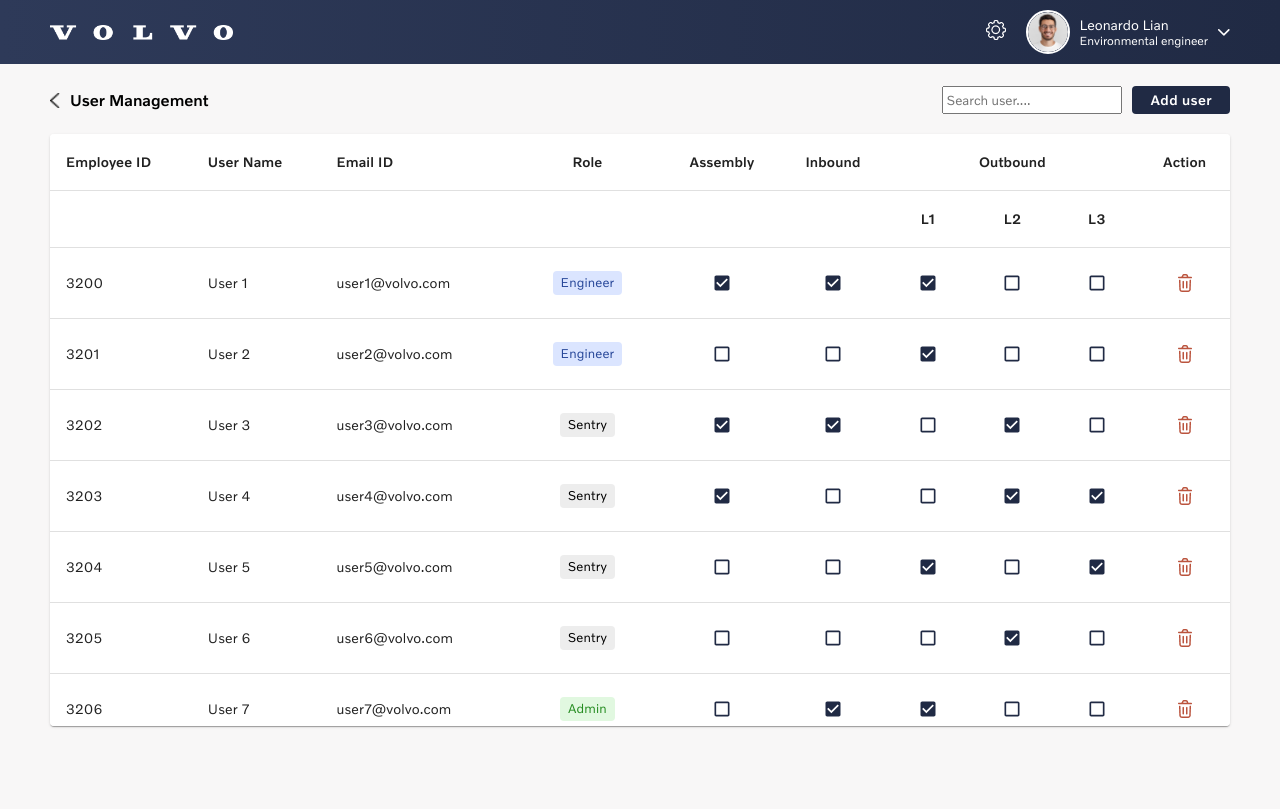
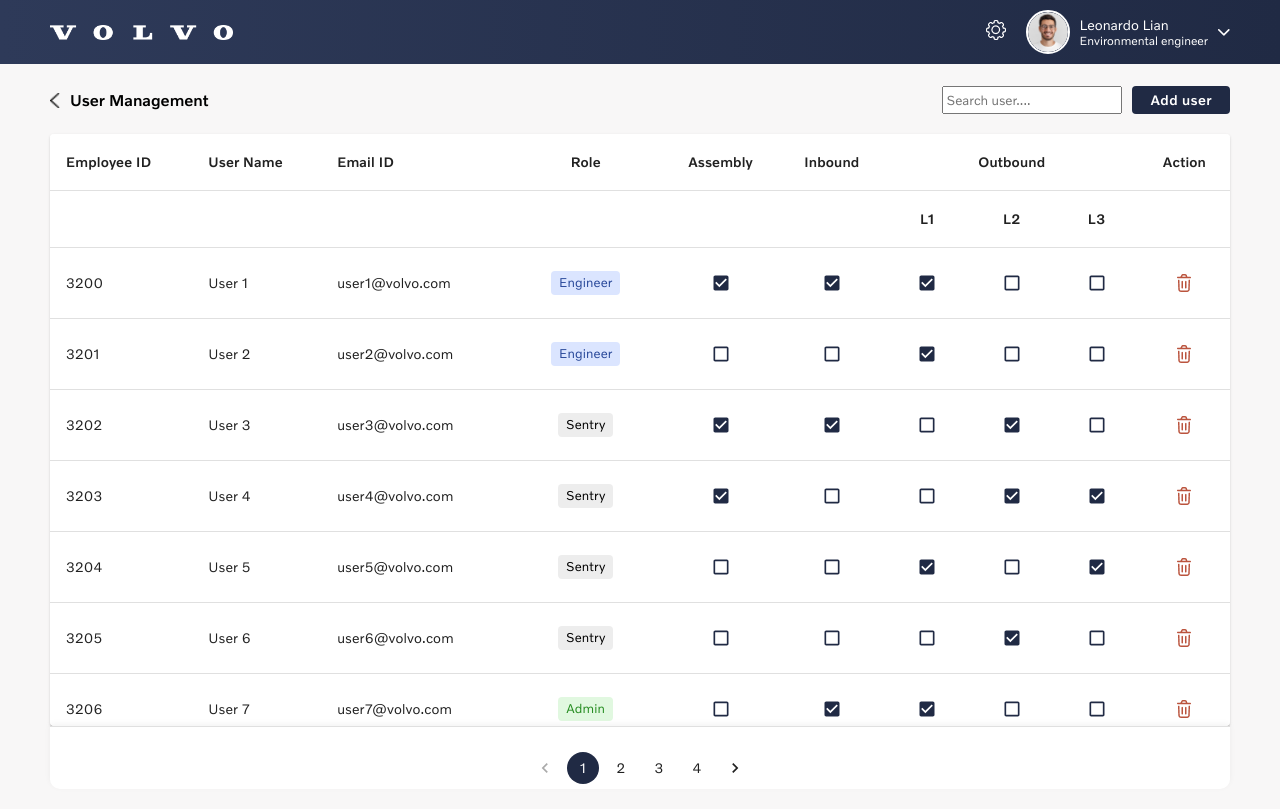
Before and after one commit to Sumukh-04/Volvo-Scrap-Management, a React (Vite) app: page /usermanagement in a window 1280 px wide. Built offline with nearby package versions, Linux system fonts and the light colour scheme.

Commit message:
Filter integration for stats and pagination

```diff
--- a/src/Common/DashboardComponents/NavBar.tsx
+++ b/src/Common/DashboardComponents/NavBar.tsx
@@ -28,6 +28,7 @@ export default function NavBar({
         src={logo}
         alt="Volvo Logo"
         className="logo-img"
+        onClick={()=> handleNavigation("/")}
       />
 
       <div className="right-section">
--- a/src/Common/DashboardComponents/ScrapCard.tsx
+++ b/src/Common/DashboardComponents/ScrapCard.tsx
@@ -21,7 +21,7 @@ export type ScrapStatus =
   | "Sent For Approval"
   | "Resubmitted"
   | "Pending by Finance Team"
-  | "Challan Generated";
+  | "Chalan Generated";
 
 export type ScrapMode =
   | "inbound"
--- a/src/Common/DashboardComponents/ScrapGrid.tsx
+++ b/src/Common/DashboardComponents/ScrapGrid.tsx
@@ -2,6 +2,7 @@ import { useState, useEffect } from "react"
 import ScrapCard from "./ScrapCard"
 import ScrapCardSkeleton from "../Components/Skeleton/skeleton"
 import type { ScrapItem, ScrapMode } from "./ScrapCard"
+import Pagination from "@mui/material/Pagination"
 
 type Props = {
   filter: string
@@ -32,28 +33,39 @@ const data: ScrapItem[] = [
 export default function ScrapGrid({ filter, mode = "inbound" }: Props) {
 
   const [loading, setLoading] = useState(true)
+  const [page, setPage] = useState(1)
+
+  const itemPerpage = 12
 
   useEffect(() => {
     const timer = setTimeout(() => setLoading(false), 2500)
     return () => clearTimeout(timer)
   }, [])
+  useEffect(() => {
+  setPage(1)
+}, [filter])
 
   const filteredData =
-    filter === "All Scrap"
+    filter === "all"
       ? data
       : data.filter(
           (item) =>
             item.status.toLowerCase() === filter.toLowerCase()
         )
 
+  // Pagination Logic
+  const startIndex = (page - 1) * itemPerpage
+  const paginatedData = filteredData.slice(startIndex, startIndex + itemPerpage)
+
   return (
+    <>
       <div className="scrap-grid">
 
         {loading
           ? Array.from({ length: 18 }).map((_, i) => (
               <ScrapCardSkeleton key={i} />
             ))
-        : filteredData.map((item) => (
+          : paginatedData.map((item) => (
               <ScrapCard
                 key={item.id}
                 item={item}
@@ -62,5 +74,16 @@ export default function ScrapGrid({ filter, mode = "inbound" }: Props) {
             ))}
 
       </div>
+
+      {!loading && (
+        <div style={{ display: "flex", justifyContent: "center", marginTop: "20px" }}>
+          <Pagination
+            count={Math.ceil(filteredData.length / itemPerpage)}
+            page={page}
+            onChange={(e, value) => setPage(value)}
+          />
+        </div>
+      )}
+    </>
   )
 }
--- a/src/Modules/AdminDashboard/AdminPages/AdminInbound.tsx
+++ b/src/Modules/AdminDashboard/AdminPages/AdminInbound.tsx
@@ -1,5 +1,7 @@
+import { useState, useEffect } from "react"
 import ScrapCard, { ScrapItem } from "../../../Common/DashboardComponents/ScrapCard"
 import ScrapCardSkeleton from "../../../Common/Components/Skeleton/skeleton"
+import Pagination from "@mui/material/Pagination"
 
 type AdminInboundProps = {
   data: ScrapItem[]
@@ -7,6 +9,19 @@ type AdminInboundProps = {
 }
 
 export default function AdminInbound({ data, loading = false }: AdminInboundProps) {
+
+  const [page, setPage] = useState(1)
+
+  const itemsPerPage = 12
+
+  // pagination logic
+  const startIndex = (page - 1) * itemsPerPage
+  const paginatedData = data.slice(startIndex, startIndex + itemsPerPage)
+
+  // reset page when data changes
+  useEffect(() => {
+    setPage(1)
+  }, [data])
 
   return (
     <>
@@ -18,7 +33,7 @@ export default function AdminInbound({ data, loading = false }: AdminInboundProp
                 <ScrapCardSkeleton />
               </div>
             ))
-          : data.map((item) => (
+          : paginatedData.map((item) => (
               <div className="admin-inbound-card" key={item.id}>
                 <ScrapCard
                   item={item}
@@ -28,6 +43,16 @@ export default function AdminInbound({ data, loading = false }: AdminInboundProp
             ))}
 
       </div>
+
+      {!loading && (
+        <div style={{ display: "flex", justifyContent: "center", marginTop: "20px" }}>
+          <Pagination
+            count={Math.ceil(data.length / itemsPerPage)}
+            page={page}
+            onChange={(e, value) => setPage(value)}
+          />
+        </div>
+      )}
     </>
   )
 }
--- a/src/Modules/AdminDashboard/AdminPages/AdminOutbound.tsx
+++ b/src/Modules/AdminDashboard/AdminPages/AdminOutbound.tsx
@@ -1,6 +1,8 @@
+import { useState, useEffect } from "react";
 import { ScrapItem } from "../../../Common/DashboardComponents/ScrapCard";
 import AdminOutboundCard from "../AdminComponents/AdminOutboundCard";
 import ScrapCardSkeleton from "../../../Common/Components/Skeleton/skeleton";
+import Pagination from "@mui/material/Pagination";
 
 type AdminOutboundProps = {
   data: ScrapItem[];
@@ -8,7 +10,19 @@ type AdminOutboundProps = {
 };
 
 export default function AdminOutbound({ data, loading }: AdminOutboundProps) {
+
+  const [page, setPage] = useState(1);
+  const itemsPerPage = 6;
+
+  const startIndex = (page - 1) * itemsPerPage;
+  const paginatedData = data.slice(startIndex, startIndex + itemsPerPage);
+
+  useEffect(() => {
+    setPage(1);
+  }, [data]);
+
   return (
+    <>
       <div className="scrap-grid admin-outbound-grid">
 
         {loading
@@ -17,10 +31,21 @@ export default function AdminOutbound({ data, loading }: AdminOutboundProps) {
                 <ScrapCardSkeleton />
               </div>
             ))
-        : data.map((item) => (
+          : paginatedData.map((item) => (
               <AdminOutboundCard key={item.id} item={item} />
             ))}
 
       </div>
+
+      {!loading && (
+        <div style={{ display: "flex", justifyContent: "center", marginTop: "20px" }}>
+          <Pagination
+            count={Math.ceil(data.length / itemsPerPage)}
+            page={page}
+            onChange={(e, value) => setPage(value)}
+          />
+        </div>
+      )}
+    </>
   );
 }
--- a/src/Modules/AdminDashboard/AdminPages/Usermanagement.tsx
+++ b/src/Modules/AdminDashboard/AdminPages/Usermanagement.tsx
@@ -8,13 +8,14 @@ import {
   Checkbox,
   Chip,
   IconButton,
-  Paper
+  Paper,
+  Pagination
 } from "@mui/material";
 
 import Delete from "../../../assets/image-assets/bin_delete.png";
 import AppButton from "../../../Common/Components/UI/ButtonUI";
 import backArrow from "../../../assets/image-assets/Back_Arrow.png";
-import { useState } from "react";
+import { useState, useEffect } from "react";
 
 type User = {
   id: number;
@@ -63,6 +64,7 @@ const getRoleColors = (role: string) => {
       return { bg: "#e0e0e0", text: "#000" };
   }
 };
+
 const stickyTopRow = {
   position: "sticky",
   top: 0,
@@ -79,7 +81,12 @@ const stickySecondRow = {
 };
 
 export default function UserManagement() {
+
   const [users, setUsers] = useState<User[]>(generateUsers(40));
+
+  // pagination state
+  const [page, setPage] = useState(1);
+  const rowsPerPage = 10;
 
   const handleCheckboxChange = (id: number, field: keyof User) => {
     setUsers((prev) =>
@@ -93,8 +100,16 @@ export default function UserManagement() {
     setUsers((prev) => prev.filter((user) => user.id !== id));
   };
 
+  const startIndex = (page - 1) * rowsPerPage;
+  const paginatedUsers = users.slice(startIndex, startIndex + rowsPerPage);
+
+  useEffect(() => {
+    setPage(1);
+  }, [users]);
+
   return (
     <Box>
+
       {/* Header */}
       <div className="User-task">
         <div className="left-user-main">
@@ -130,7 +145,9 @@ export default function UserManagement() {
           overflow: "auto"
         }}
       >
+
         <Table stickyHeader>
+
           <TableHead>
 
             <TableRow>
@@ -146,7 +163,6 @@ export default function UserManagement() {
               <TableCell sx={stickyTopRow} align="center">Action</TableCell>
             </TableRow>
 
-
             <TableRow>
               <TableCell sx={stickySecondRow} />
               <TableCell sx={stickySecondRow} />
@@ -159,10 +175,14 @@ export default function UserManagement() {
               <TableCell sx={stickySecondRow} align="center">L3</TableCell>
               <TableCell sx={stickySecondRow} />
             </TableRow>
+
           </TableHead>
+
           <TableBody>
-            {users.map((user) => (
+
+            {paginatedUsers.map((user) => (
               <TableRow key={user.id} hover>
+
                 <TableCell>{user.id}</TableCell>
                 <TableCell>{user.name}</TableCell>
                 <TableCell>{user.email}</TableCell>
@@ -208,7 +228,6 @@ export default function UserManagement() {
                   />
                 </TableCell>
 
-                {/* Outbound L1 */}
                 <TableCell align="center">
                   <Checkbox
                     checked={user.l1}
@@ -221,7 +240,6 @@ export default function UserManagement() {
                   />
                 </TableCell>
 
-                {/* Outbound L2 */}
                 <TableCell align="center">
                   <Checkbox
                     checked={user.l2}
@@ -234,7 +252,6 @@ export default function UserManagement() {
                   />
                 </TableCell>
 
-                {/* Outbound L3 */}
                 <TableCell align="center">
                   <Checkbox
                     checked={user.l3}
@@ -247,7 +264,6 @@ export default function UserManagement() {
                   />
                 </TableCell>
 
-                {/* Delete */}
                 <TableCell align="center">
                   <IconButton onClick={() => handleDelete(user.id)}>
                     <img
@@ -261,11 +277,38 @@ export default function UserManagement() {
                     />
                   </IconButton>
                 </TableCell>
+
               </TableRow>
             ))}
+
           </TableBody>
         </Table>
       </Paper>
+
+      {/* Pagination */}
+      <Box
+  sx={{
+    position: "sticky",
+    bottom: 0,
+    background: "#fff",
+    display: "flex",
+    justifyContent: "center",
+    alignItems: "center",
+    padding: "5px 0",
+    borderTop: "1px solid #e0e0e0",
+    zIndex: 5,
+    borderBottomLeftRadius:"10px",
+    borderBottomRightRadius:"10px",
+    boxShadow: "0 -2px 6px rgba(0,0,0,0.05)"
+  }}
+>
+  <Pagination
+    count={Math.ceil(users.length / rowsPerPage)}
+    page={page}
+    onChange={(e, value) => setPage(value)}
+  />
+</Box>
+
     </Box>
   );
 }
--- a/src/Modules/Pwa1/InboundPages/Inbound.tsx
+++ b/src/Modules/Pwa1/InboundPages/Inbound.tsx
@@ -7,7 +7,7 @@ import SyncButton from "../../../Common/Components/UI/SyncButton"
 
 export default function Inbound() {
 
-  const [filter, setFilter] = useState("All Scrap")
+  const [filter, setFilter] = useState("all")
 
   return (
     <AppLayout
--- a/src/Modules/Pwa2/OutboundComponents/GridData/OutboundGrid.tsx
+++ b/src/Modules/Pwa2/OutboundComponents/GridData/OutboundGrid.tsx
@@ -5,6 +5,7 @@ import ScrapCard, {
 } from "../../../../Common/DashboardComponents/ScrapCard";
 import OutboundModal from "../../OutboundComponents/Create/OutboundModal";
 import ScrapCardSkeleton from "../../../../Common/Components/Skeleton/skeleton";
+import { Pagination } from "@mui/material";
 
 type Props = {
   filter: string;
@@ -15,6 +16,9 @@ export default function OutboundGrid({ filter }: Props) {
     useState<ScrapItem | null>(null);
 
   const [loading, setLoading] = useState(true);
+  const [page, setpage] = useState(1);
+
+  const itemPerpage = 12;
 
   useEffect(() => {
     const timer = setTimeout(() => {
@@ -24,13 +28,24 @@ export default function OutboundGrid({ filter }: Props) {
     return () => clearTimeout(timer);
   }, []);
 
+  // ✅ Reset page when filter changes
+  useEffect(() => {
+    setpage(1);
+  }, [filter]);
+
   const filteredData =
-    filter === "All Scrap"
+    filter === "all"
       ? OutboundGridData
       : OutboundGridData.filter(
           (item) =>
             item.status.toLowerCase() === filter.toLowerCase()
         );
+
+  const startIndex = (page - 1) * itemPerpage;
+  const paginateddata = filteredData.slice(
+    startIndex,
+    startIndex + itemPerpage
+  );
 
   return (
     <>
@@ -40,7 +55,7 @@ export default function OutboundGrid({ filter }: Props) {
           ? Array.from({ length: 18 }).map((_, i) => (
               <ScrapCardSkeleton key={i} />
             ))
-          : filteredData.map((item) => (
+          : paginateddata.map((item) => (
               <ScrapCard
                 key={item.id}
                 item={item}
@@ -51,6 +66,17 @@ export default function OutboundGrid({ filter }: Props) {
 
       </div>
 
+      {/* Pagination UI */}
+      {!loading && (
+        <div style={{ display: "flex", justifyContent: "center", marginTop: "20px" }}>
+          <Pagination
+            count={Math.ceil(filteredData.length / itemPerpage)}
+            page={page}
+            onChange={(e, value) => setpage(value)}
+          />
+        </div>
+      )}
+
       <OutboundModal
         open={Boolean(selectedItem)}
         item={selectedItem}
--- a/src/Modules/Pwa2/OutboundPages/outbound.tsx
+++ b/src/Modules/Pwa2/OutboundPages/outbound.tsx
@@ -7,7 +7,7 @@ import  OutboundGrid  from "../OutboundComponents/GridData/OutboundGrid"
 
 export default function Outbound() {
 
-  const[filter , setFilter] =useState("All Scrap")
+  const[filter , setFilter] =useState("all")
   return (
     <AppLayout
       header={
--- a/src/styles/style.css
+++ b/src/styles/style.css
@@ -372,6 +372,10 @@ select.input:has(option:checked:not([value=""])) {
   color: #ffc107;
 }
 
+.stat-card.all-active .stat-value{
+  color: #ffc107;
+}
+
 .stat-label {
   font-size: var(--text-lg);
   font-weight: 500;
@@ -397,7 +401,15 @@ select.input:has(option:checked:not([value=""])) {
 .stat-card.overdue .stat-value {
   color: var(--overdue-text);
 }
-
+.stat-card.resubmitted .stat-value {
+  color: var(--overdue-text);
+}
+.stat-card.sent.for.approval .stat-value {
+  color: #489844;
+}
+.stat-card.active .stat-value{
+  color: #ffc107 !important;
+}
 
 .stat-card.active {
   background-color:  #202a44;
@@ -405,7 +417,7 @@ select.input:has(option:checked:not([value=""])) {
   color: #fff;
 }
 .stat-card.active .stat-value {
-  color: #fff;
+  color: #fff !important;
 }
 
 .filter-controls {
@@ -1071,7 +1083,38 @@ select.input:has(option:checked:not([value=""])) {
   font-weight: 400;
   font-size:14px;
 }
+/* container */
+.MuiPagination-root {
+  display: flex;
+  justify-content: center;
+  margin-top: 20px;
+}
 
+/* numbers */
+.MuiPaginationItem-root {
+  font-family: NestleTF;
+  font-size: 13px;
+  border-radius: 6px;
+  color: #333;
+  border: 1px solid #dcdcdc;
+}
+
+/* hover */
+.MuiPaginationItem-root:hover {
+  background-color: #f2f4f7;
+}
+
+/* active page */
+.MuiPaginationItem-root.Mui-selected {
+  background-color: #202a44 !important;
+  color: #fff;
+  border-color: #202a44;
+}
+
+/* arrows */
+.MuiPaginationItem-previousNext {
+  color: #202a44;
+}
 
 
 @media only screen and (min-width: 768px) and (max-width: 1024px) and (orientation: portrait) {
```
Also changed, not shown: src/Common/DashboardComponents/StatsRow.tsx (+15 -15 lines). Lines whose indentation alone changed are shown as unchanged.
